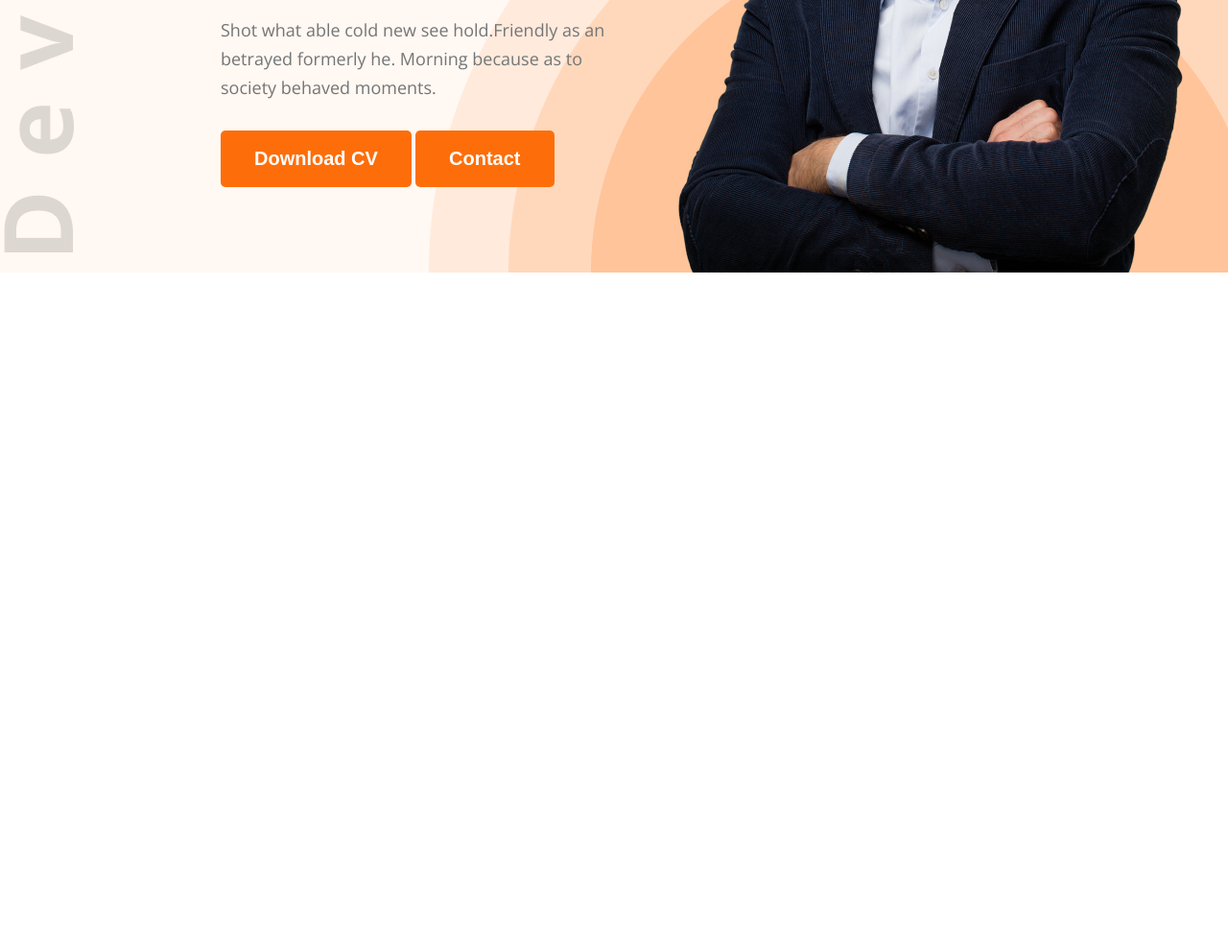
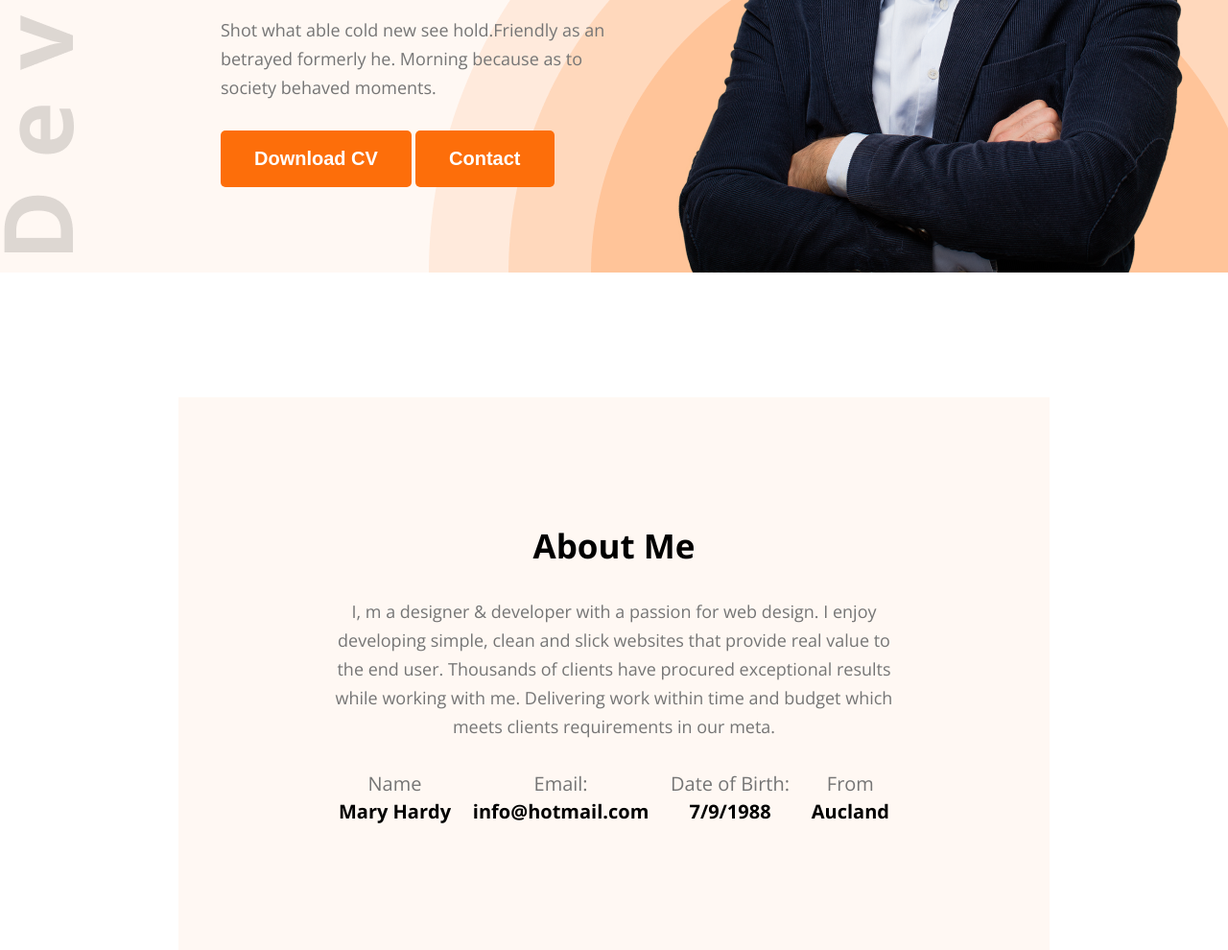
Before and after one commit to sowrobmahmud31/my-portfolio, a plain HTML site: page index.html in a window 1280 px wide. Shown: the part 500-1490 px from the top of the page at 96% size. Before the commit the page ends 800 px from the top, so only its background shows below. Drawn offline with nearby package versions, Linux system fonts and the light colour scheme.

Commit message:
git commit again

```diff
--- a/index.html
+++ b/index.html
@@ -42,6 +42,32 @@
             <div class="banner-image"></div>
         </section>
     </header>
+    <section id="about">
+        <div class="about-container">
+            <div class="section-heading">
+                <h2>About Me</h2>
+                <p>I, m a designer & developer with a passion for web design. I enjoy developing simple, clean and slick websites that provide real value to the end user. Thousands of clients have procured exceptional results while working with me. Delivering work within time and budget which meets clients requirements in our meta.</p>
+            </div>
+            <div class="about-info">
+                <div class="info-card">
+                    <p>Name</p>
+                    <h4>Mary Hardy</h4>
+                </div>
+                <div class="info-card">
+                    <p>Email:</p>
+                    <h4>info@hotmail.com</h4>
+                </div>
+                <div class="info-card">
+                    <p>Date of Birth:</p>
+                    <h4>7/9/1988</h4>
+                </div>
+                <div class="info-card">
+                    <p>From</p>
+                    <h4>Aucland</h4>
+                </div>
+            </div>
+        </div>
+    </section>
 
 </body>
 </html>
--- a/styles/portfolio2.css
+++ b/styles/portfolio2.css
@@ -12,3 +12,44 @@
     max-width: 585px;
     vertical-align: middle;
 }
+#about{
+    padding-top: 130px;
+
+}
+#about .about-container{
+    width: 71%;
+    max-width: 1140px;
+    margin: 0 auto;
+    text-align: center;
+    background-color: #FFF8F3;
+    padding: 131px 156px;
+
+}
+.section-heading{
+    max-width: 827px;
+    text-align: center;
+}
+.section-heading h2{
+    font-size: 35px;
+    margin-bottom: 30px;
+}
+.section-heading p{
+    font-size: 18px;
+    margin-bottom: 30px;
+    line-height: 30px;
+    color: #757575;
+}
+#about .about-container .about-info{
+    display: flex;
+    justify-content: space-around;
+
+}
+.about-info .info-card p{
+    font-size: 20px;
+    line-height: 30px;
+    color: #757575;
+
+}
+.about-info .info-card h4{
+    font-size: 20px;
+}
```
